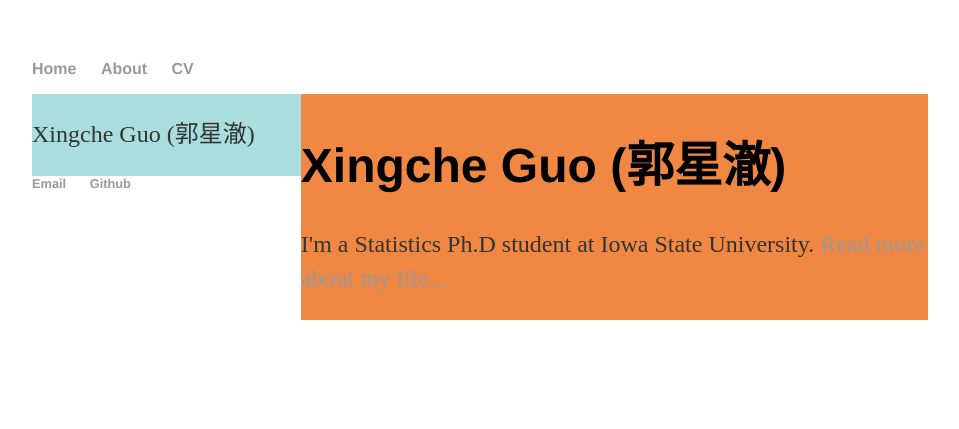
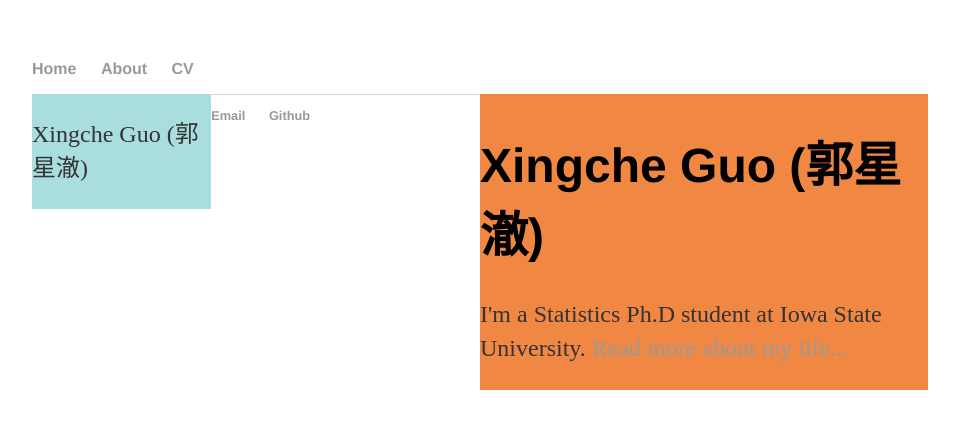
Before and after one commit to xingcheg/xingcheg.github.io, a Jekyll site: the page built from index.html, in a window 1280 px wide. Shown: the top 429 px of the page, without its empty margins (160-1119 px from the left). Built offline with Jekyll 4.4.1, drawn with Linux system fonts in a browser that asks for light colours.

Commit message:
Update main.css

```diff
--- a/css/main.css
+++ b/css/main.css
@@ -43,12 +43,12 @@
 }
 
 .leftbox {
-  width: 30%;
+  width: 20%;
   background-color: #aadddd;
   float: left;
 }
 .rightbox {
-  width: 70%;
+  width: 50%;
   background-color: #f08844;
   float: right;
 }
```
